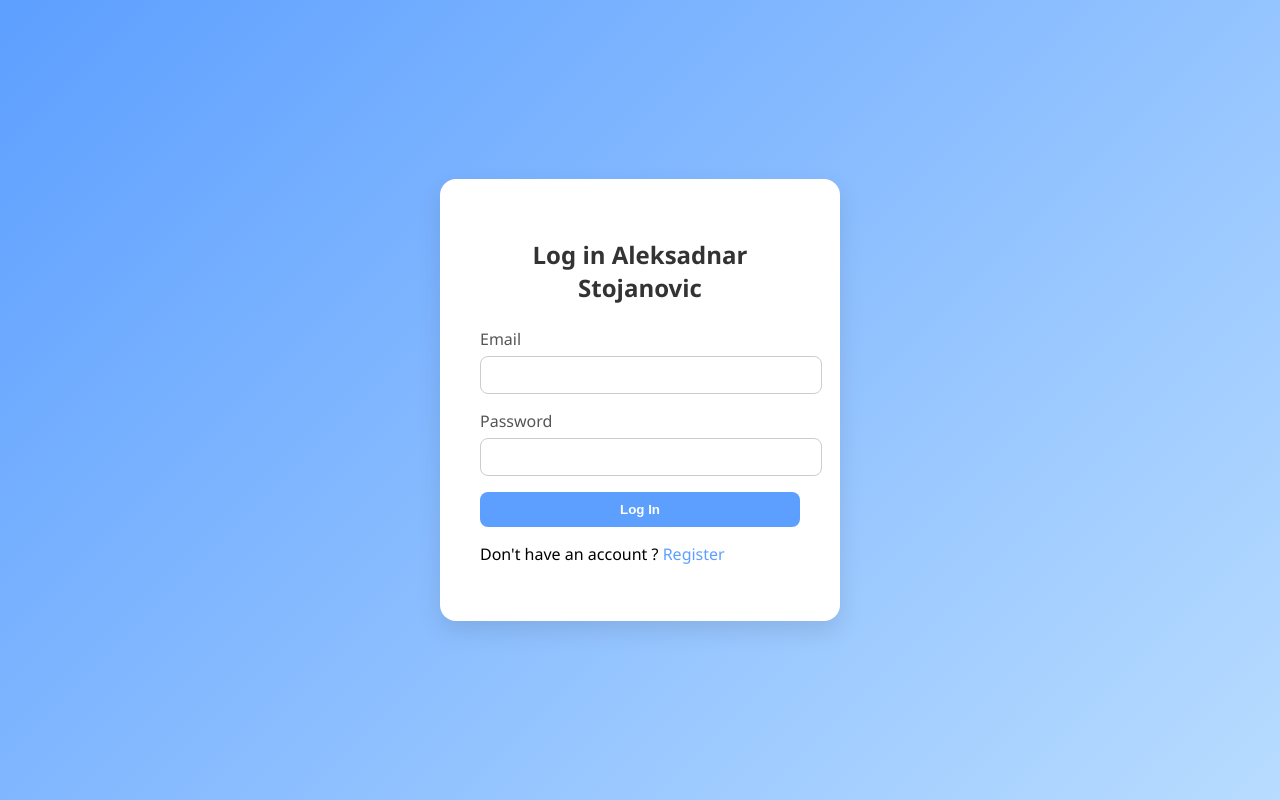
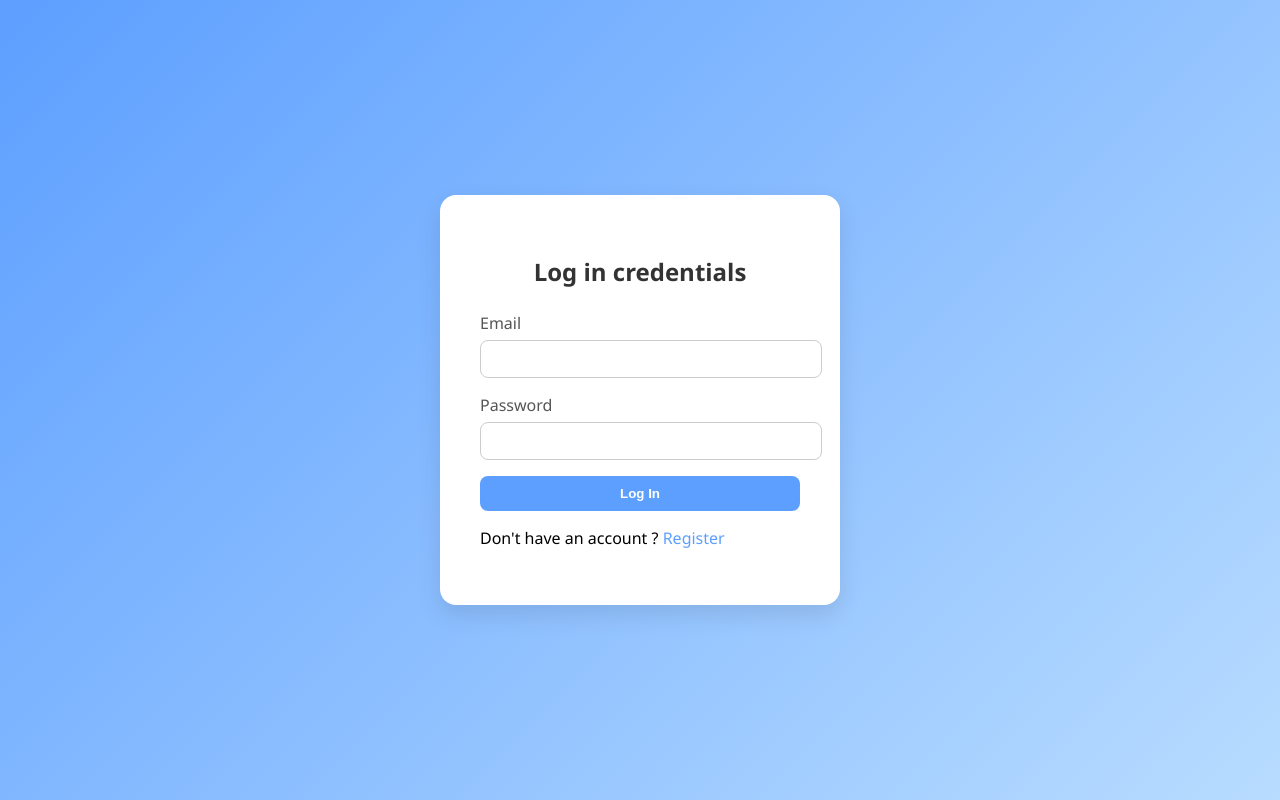
Before and after one commit to aleksandar234/Fullstack-file-manager-app, a website: page frontend/views/loginPage.html in a window 1280 px wide. Drawn offline with Linux system fonts and the light colour scheme.

Commit message:
Changed loginPage.html

```diff
--- a/frontend/views/loginPage.html
+++ b/frontend/views/loginPage.html
@@ -10,7 +10,7 @@
 
 <body>
     <div class="login-box">
-        <h2>Log in Aleksadnar Stojanovic</h2>
+        <h2>Log in credentials</h2>
 
         <form id="loginForm">
             <div class="input-group">
```
